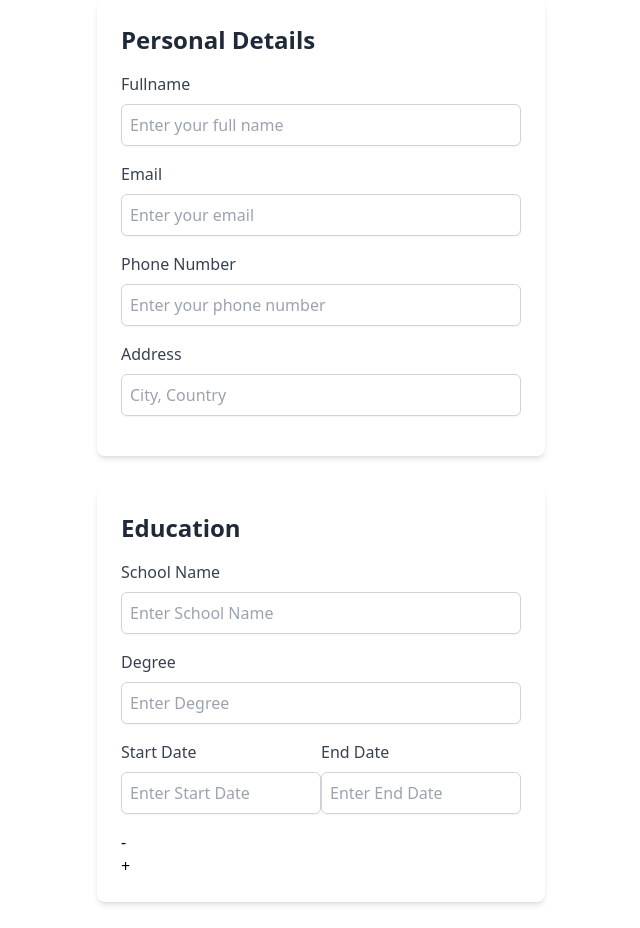
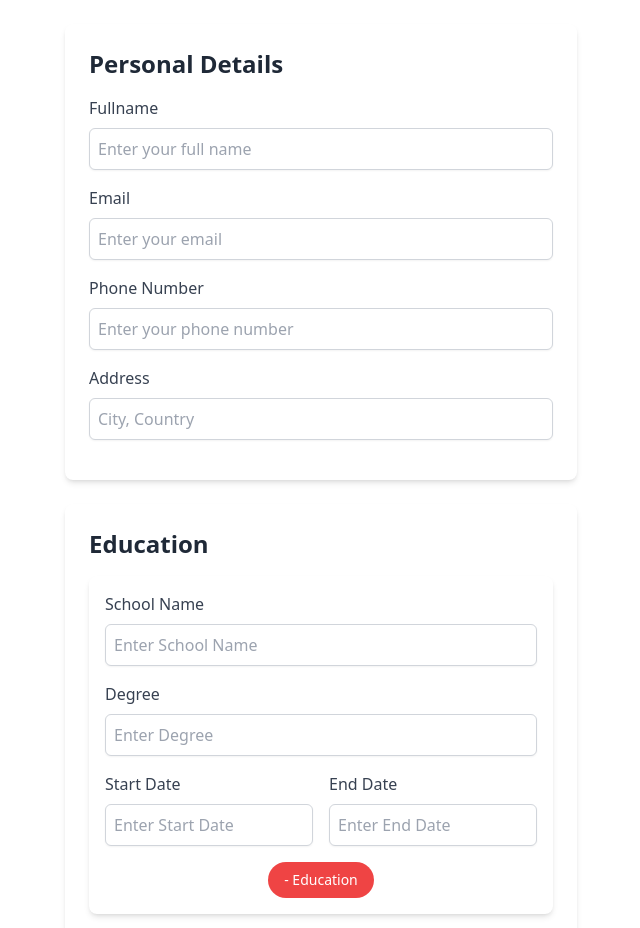
Before and after one commit to minhnguyen9702/odin-cv-builder, a React (Vite) app: page / in a window 1280 px wide. Shown: the top 928 px of the page, without its empty margins (319-959 px from the left). Built offline with nearby package versions, Linux system fonts and the light colour scheme.

Commit message:
style add/remove education buttons

```diff
--- a/src/EducationDetails.jsx
+++ b/src/EducationDetails.jsx
@@ -5,7 +5,7 @@ function EducationDetails({ educationInfo, onAdd, onChange, onRemove }) {
   return (
     <div>
       {educationInfo.map((edu) => (
-        <div key={edu.id}>
+        <div key={edu.id} className="p-4 bg-white rounded-lg shadow-md mb-4">
           <InputField
             label="School Name"
             type="text"
@@ -22,7 +22,7 @@ function EducationDetails({ educationInfo, onAdd, onChange, onRemove }) {
             onChange={(e) => onChange(edu.id, e)}
             placeholder="Enter Degree"
           />
-          <div className="flex">
+          <div className="flex space-x-4">
             <InputField
               label="Start Date"
               type="text"
@@ -40,10 +40,20 @@ function EducationDetails({ educationInfo, onAdd, onChange, onRemove }) {
               placeholder="Enter End Date"
             />
           </div>
-          <button onClick={() => onRemove(edu.id)}>-</button>
+          <button
+            onClick={() => onRemove(edu.id)}
+            className="block mx-auto px-4 py-2 text-sm bg-red-500 text-white rounded-full hover:bg-red-600"
+          >
+            - Education
+          </button>
         </div>
       ))}
-      <button onClick={onAdd}>+</button>
+      <button
+        onClick={onAdd}
+        className="block mx-auto px-4 py-2 bg-blue-500 text-white rounded-full hover:bg-blue-600"
+      >
+        + Education
+      </button>
     </div>
   );
 }
--- a/src/components/DetailsWrapper.jsx
+++ b/src/components/DetailsWrapper.jsx
@@ -1,6 +1,6 @@
 function DetailsWrapper({header, children}) {
   return (
-    <div className="max-w-md mx-auto p-6 bg-white rounded-lg shadow-md mb-8">
+    <div className="max-w-lg mx-auto p-6 bg-white rounded-lg shadow-md mt-6 mb-6">
       <h2 className="text-2xl font-semibold text-gray-800 mb-4">
         {header}
       </h2>
```
